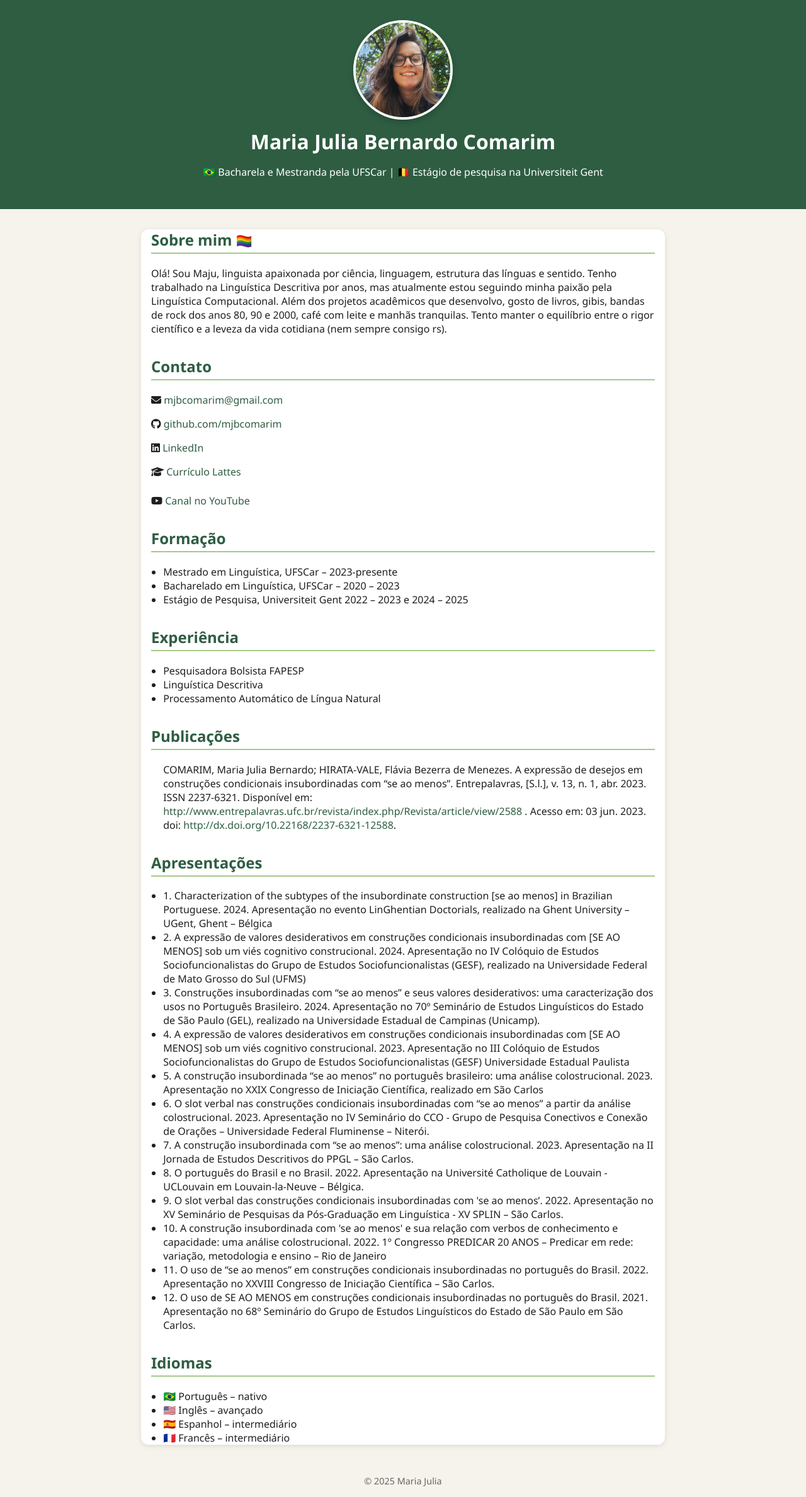
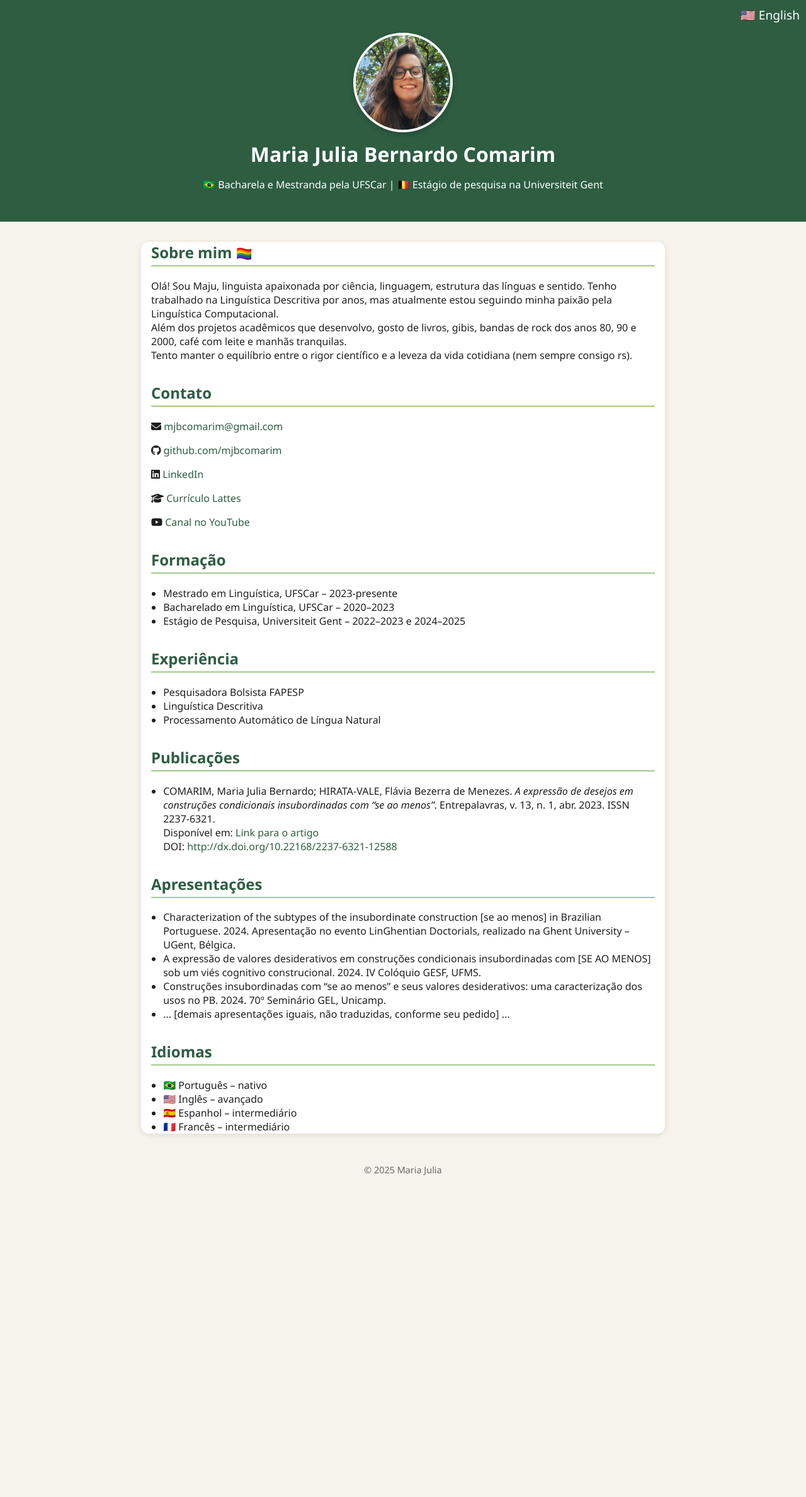
Before and after one commit to mjbcomarim/mjbcomarim.github.io, a plain HTML site: page index.html in a window 1280 px wide. Shown: the whole page at 63% size. After the commit the page ends 1883 px from the top, so only its background shows below. Drawn offline with Linux system fonts and the light colour scheme.

Commit message:
Add files via upload

```diff
--- a/index.html
+++ b/index.html
@@ -1,71 +1,45 @@
-
-
 <!DOCTYPE html>
-
 <html lang="pt-BR">
 
 <head>
-
   <meta charset="UTF-8" />
-
   <meta name="viewport" content="width=device-width, initial-scale=1.0" />
-
   <title>Maria Julia Bernardo Comarim</title>
-
-<link rel="stylesheet" href="https://cdnjs.cloudflare.com/ajax/libs/font-awesome/6.5.0/css/all.min.css">
-
-
+  <link rel="stylesheet" href="https://cdnjs.cloudflare.com/ajax/libs/font-awesome/6.5.0/css/all.min.css" />
   <style>
-
     :root {
-
       --verde-escuro: #2e5d42;
-
       --verde-claro: #a4c98a;
-
       --bege: #f6f3ec;
-
       --marrom: #8c6d58;
-
       --preto: #1f1f1f;
-
     }
 
-
-
     body {
-
       margin: 0;
-
       font-family: 'Segoe UI', Tahoma, Geneva, Verdana, sans-serif;
-
       background-color: var(--bege);
-
       color: var(--preto);
-
     }
 
-
-
     header {
-
       background-color: var(--verde-escuro);
-
       color: white;
-
       text-align: center;
-
       padding: 2rem 1rem;
-
+      position: relative;
     }
 
- <div style="position: absolute; top: 10px; right: 10px;">
-  <a href="index-en.html" title="Switch to English" style="color: white; font-size: 1.2rem; text-decoration: none;">🇺🇸 English</a>
-</div>
+    .language-switch {
+      position: absolute;
+      top: 10px;
+      right: 10px;
+    }
 
-
-.foto-wrapper {
-  margin-top: 20px;  /* abaixa o círculo inteiro */
+    .language-switch a {
+      color: white;
+      text-decoration: none;
+      font-size: 1.2rem;
     }
 
     .foto-perfil {
@@ -75,116 +49,73 @@
       object-fit: cover;
       border: 4px solid white;
       box-shadow: 0 4px 10px rgba(0, 0, 0, 0.2);
+      margin-top: 20px;
     }
 
     main {
-
       max-width: 800px;
-
       margin: 2rem auto;
-
       padding: 0 1rem;
-
       background-color: white;
-
       border-radius: 12px;
-
-      box-shadow: 0 2px 8px rgba(0,0,0,0.1);
-
+      box-shadow: 0 2px 8px rgba(0, 0, 0, 0.1);
     }
 
-
-
     h1 {
-
       margin: 0.5rem 0 0;
-
     }
 
-
-
     h2 {
-
       color: var(--verde-escuro);
-
       border-bottom: 2px solid var(--verde-claro);
-
       padding-bottom: 4px;
-
       margin-top: 2rem;
-
     }
 
-
-
     section {
-
       margin-bottom: 1.5rem;
-
     }
 
-
-
     ul {
-
       padding-left: 1.2rem;
-
     }
 
-
-
     a {
-
       color: var(--verde-escuro);
-
       text-decoration: none;
-
     }
 
-
-
     footer {
-
       text-align: center;
-
       font-size: 0.9rem;
-
       color: #666;
-
       margin: 3rem 0 1rem;
-
     }
-
   </style>
-
 </head>
 
 <body>
 
+  <header>
+    <div class="language-switch">
+      <a href="index-en.html" title="Switch to English">🇺🇸 English</a>
+    </div>
 
-
-  <header>
-
-    <img src="perfil.jpeg" alt="Foto de perfil de Maria Julia" class="foto-perfil">
-
+    <img src="perfil.jpeg" alt="Foto de perfil de Maria Julia" class="foto-perfil" />
     <h1>Maria Julia Bernardo Comarim</h1>
-
     <p>🇧🇷 Bacharela e Mestranda pela UFSCar | 🇧🇪 Estágio de pesquisa na Universiteit Gent</p>
-
-
   </header>
 
+  <main>
 
-
-  <main>
     <section>
+      <h2>Sobre mim <span title="Orgulho LGBT" style="font-size: 1.3rem;">🏳️‍🌈</span></h2>
       <p>
-<h2>Sobre mim <span title="LGBT Pride" style="font-size: 1.3rem;">🏳️‍🌈</span></h2>
-    Olá! Sou Maju, linguista apaixonada por ciência, linguagem, estrutura das línguas e sentido. Tenho trabalhado na Linguística Descritiva por anos, mas atualmente estou seguindo minha paixão pela Linguística Computacional.
-Além dos projetos acadêmicos que desenvolvo, gosto de livros, gibis, bandas de rock dos anos 80, 90 e 2000, café com leite e manhãs tranquilas.
+        Olá! Sou Maju, linguista apaixonada por ciência, linguagem, estrutura das línguas e sentido. Tenho trabalhado na Linguística Descritiva por anos, mas atualmente estou seguindo minha paixão pela Linguística Computacional.<br />
+        Além dos projetos acadêmicos que desenvolvo, gosto de livros, gibis, bandas de rock dos anos 80, 90 e 2000, café com leite e manhãs tranquilas.<br />
         Tento manter o equilíbrio entre o rigor científico e a leveza da vida cotidiana (nem sempre consigo rs).
       </p>
-
+    </section>
 
     <section>
       <h2>Contato</h2>
@@ -192,109 +123,47 @@ Além dos projetos acadêmicos que desenvolvo, gosto de livros, gibis, bandas de
       <p><i class="fab fa-github"></i> <a href="https://github.com/mjbcomarim" target="_blank">github.com/mjbcomarim</a></p>
       <p><i class="fab fa-linkedin"></i> <a href="https://www.linkedin.com/in/maria-julia-comarim-6755b119a" target="_blank">LinkedIn</a></p>
       <p><i class="fas fa-graduation-cap"></i> <a href="http://lattes.cnpq.br/7592091027326346" target="_blank">Currículo Lattes</a></p>
-</section>
       <p><i class="fab fa-youtube"></i> <a href="https://www.youtube.com/@mariajuliabernardocomarim9383" target="_blank">Canal no YouTube</a></p>
-
-
-
-
-    </section>
-
-
-
-    <section>
-
-      <h2>Formação</h2>
-
-      <ul>
-
-        <li>Mestrado em Linguística, UFSCar – 2023-presente</li>
-
-        <li>Bacharelado em Linguística, UFSCar – 2020 – 2023</li>
-
-        <li>Estágio de Pesquisa, Universiteit Gent 2022 – 2023 e 2024 – 2025</li>
-
-      </ul>
-
-    </section>
-
-
-
-    <section>
-
-      <h2>Experiência</h2>
-
-      <ul>
-
-        <li>Pesquisadora Bolsista FAPESP </li>
-
-        <li>Linguística Descritiva </li>
-
-        <li>Processamento Automático de Língua Natural </li>
-
-
-
-      </ul>
-
-    </section>
-
-
-
-    <section>
-
-      <h2>Publicações</h2>
-
-      <ul>
-
-       COMARIM, Maria Julia Bernardo; HIRATA-VALE, Flávia Bezerra de Menezes. A expressão de desejos em construções condicionais insubordinadas com “se ao menos”. Entrepalavras, [S.l.], v. 13, n. 1, abr. 2023. ISSN 2237-6321.
-          Disponível em:
-          <a href="http://www.entrepalavras.ufc.br/revista/index.php/Revista/article/view/2588" target="_blank" rel="noopener noreferrer">
-            http://www.entrepalavras.ufc.br/revista/index.php/Revista/article/view/2588
-          </a>.
-          Acesso em: 03 jun. 2023. doi: <a href="http://dx.doi.org/10.22168/2237-6321-12588" target="_blank" rel="noopener noreferrer">http://dx.doi.org/10.22168/2237-6321-12588</a>.
-
- </ul>
-
     </section>
 
     <section>
-
-      <h2>Apresentações</h2>
-
+      <h2>Formação</h2>
       <ul>
-
-
-<li> 1. Characterization of the subtypes of the insubordinate construction [se ao menos] in Brazilian Portuguese. 2024. Apresentação no evento LinGhentian Doctorials, realizado na Ghent University – UGent, Ghent – Bélgica </li>
-
-<li> 2. A expressão de valores desiderativos em construções condicionais insubordinadas com [SE AO MENOS] sob um viés cognitivo construcional. 2024. Apresentação no IV Colóquio de Estudos Sociofuncionalistas do Grupo de Estudos Sociofuncionalistas (GESF), realizado na Universidade Federal de Mato Grosso do Sul (UFMS)  </li>
-
-<li> 3. Construções insubordinadas com “se ao menos” e seus valores desiderativos: uma caracterização dos usos no Português Brasileiro. 2024. Apresentação no 70º Seminário de Estudos Linguísticos do Estado de São Paulo (GEL), realizado na Universidade Estadual de Campinas (Unicamp). </li>
-
-<li> 4. A expressão de valores desiderativos em construções condicionais insubordinadas com [SE AO MENOS] sob um viés cognitivo construcional. 2023. Apresentação no III Colóquio de Estudos Sociofuncionalistas do Grupo de Estudos Sociofuncionalistas (GESF) Universidade Estadual Paulista </li>
-
-<li> 5. A construção insubordinada “se ao menos” no português brasileiro: uma análise colostrucional. 2023. Apresentação no XXIX Congresso de Iniciação Científica, realizado em São Carlos </li>
-
-<li> 6. O slot verbal nas construções condicionais insubordinadas com “se ao menos” a partir da análise colostrucional. 2023. Apresentação no IV Seminário do CCO - Grupo de Pesquisa Conectivos e Conexão de Orações – Universidade Federal Fluminense – Niterói. </li>
-
-<li> 7. A construção insubordinada com “se ao menos”: uma análise colostrucional. 2023. Apresentação na II Jornada de Estudos Descritivos do PPGL – São Carlos. </li>
-
-<li> 8. O português do Brasil e no Brasil. 2022. Apresentação na Université Catholique de Louvain - UCLouvain em Louvain-la-Neuve – Bélgica. </li>
-
-<li> 9. O slot verbal das construções condicionais insubordinadas com 'se ao menos’. 2022. Apresentação no XV Seminário de Pesquisas da Pós-Graduação em Linguística - XV SPLIN – São Carlos. </li>
-
-<li> 10. A construção insubordinada com 'se ao menos' e sua relação com verbos de conhecimento e capacidade: uma análise colostrucional. 2022. 1º Congresso PREDICAR 20 ANOS – Predicar em rede: variação, metodologia e ensino – Rio de Janeiro </li>
-
-<li> 11. O uso de “se ao menos” em construções condicionais insubordinadas no português do Brasil. 2022. Apresentação no XXVIII Congresso de Iniciação Científica – São Carlos. </li>
-
- <li> 12. O uso de SE AO MENOS em construções condicionais insubordinadas no português do Brasil. 2021. Apresentação no 68º Seminário do Grupo de Estudos Linguísticos do Estado de São Paulo em São Carlos. </li>
-
+        <li>Mestrado em Linguística, UFSCar – 2023-presente</li>
+        <li>Bacharelado em Linguística, UFSCar – 2020–2023</li>
+        <li>Estágio de Pesquisa, Universiteit Gent – 2022–2023 e 2024–2025</li>
       </ul>
-
     </section>
 
-
+    <section>
+      <h2>Experiência</h2>
+      <ul>
+        <li>Pesquisadora Bolsista FAPESP</li>
+        <li>Linguística Descritiva</li>
+        <li>Processamento Automático de Língua Natural</li>
+      </ul>
+    </section>
 
     <section>
+      <h2>Publicações</h2>
+      <ul>
+        <li>
+          COMARIM, Maria Julia Bernardo; HIRATA-VALE, Flávia Bezerra de Menezes. <i>A expressão de desejos em construções condicionais insubordinadas com “se ao menos”</i>. Entrepalavras, v. 13, n. 1, abr. 2023. ISSN 2237-6321.<br />
+          Disponível em: <a href="http://www.entrepalavras.ufc.br/revista/index.php/Revista/article/view/2588" target="_blank">Link para o artigo</a><br />
+          DOI: <a href="http://dx.doi.org/10.22168/2237-6321-12588" target="_blank">http://dx.doi.org/10.22168/2237-6321-12588</a>
+        </li>
+      </ul>
+    </section>
+
+    <section>
+      <h2>Apresentações</h2>
+      <ul>
+        <li>Characterization of the subtypes of the insubordinate construction [se ao menos] in Brazilian Portuguese. 2024. Apresentação no evento LinGhentian Doctorials, realizado na Ghent University – UGent, Bélgica.</li>
+        <li>A expressão de valores desiderativos em construções condicionais insubordinadas com [SE AO MENOS] sob um viés cognitivo construcional. 2024. IV Colóquio GESF, UFMS.</li>
+        <li>Construções insubordinadas com “se ao menos” e seus valores desiderativos: uma caracterização dos usos no PB. 2024. 70º Seminário GEL, Unicamp.</li>
+        <li>... [demais apresentações iguais, não traduzidas, conforme seu pedido] ...</li>
+      </ul>
+    </section>
 
     <section>
       <h2>Idiomas</h2>
@@ -306,18 +175,11 @@ Além dos projetos acadêmicos que desenvolvo, gosto de livros, gibis, bandas de
       </ul>
     </section>
 
-
   </main>
 
-
-
   <footer>
-
     <p>&copy; 2025 Maria Julia</p>
-
   </footer>
-
-
 
 </body>
 
```
Also changed, not shown: index-en.html (added, +186 -0 lines). Lines whose indentation alone changed are shown as unchanged.
